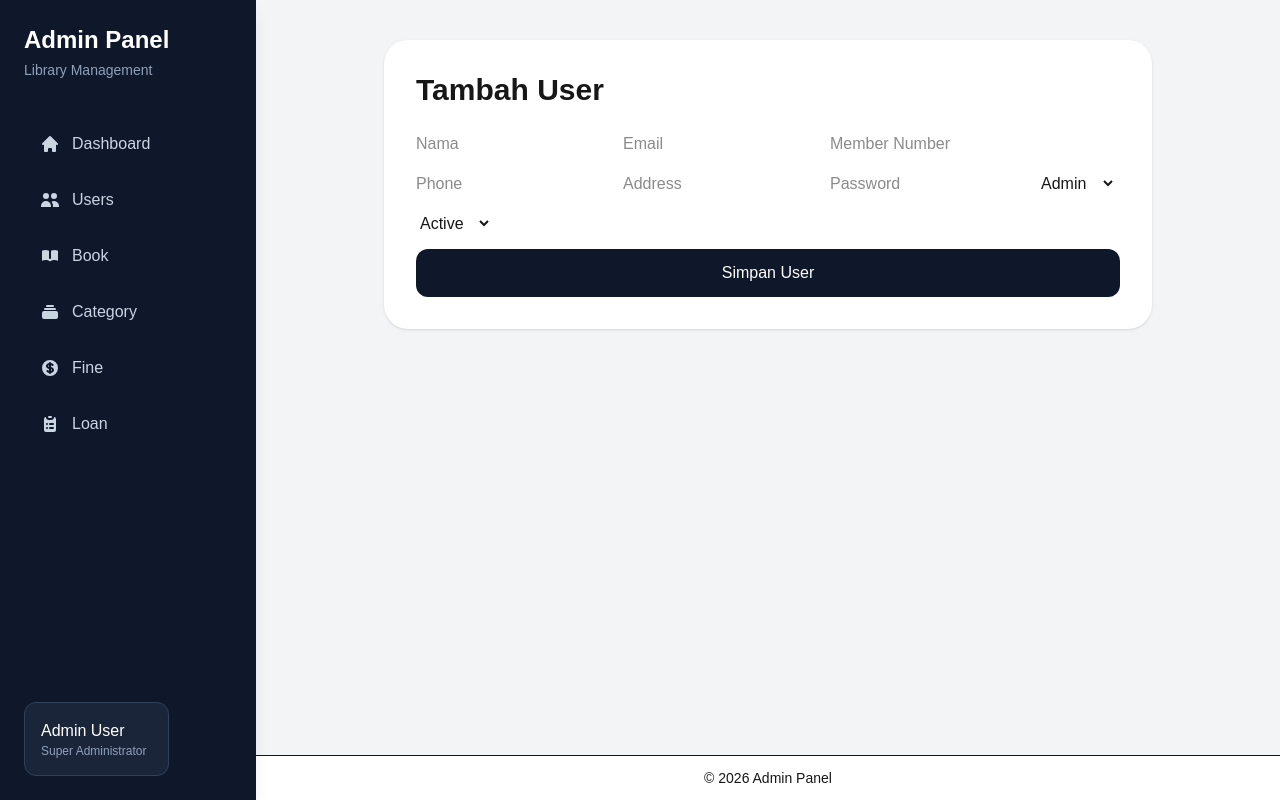
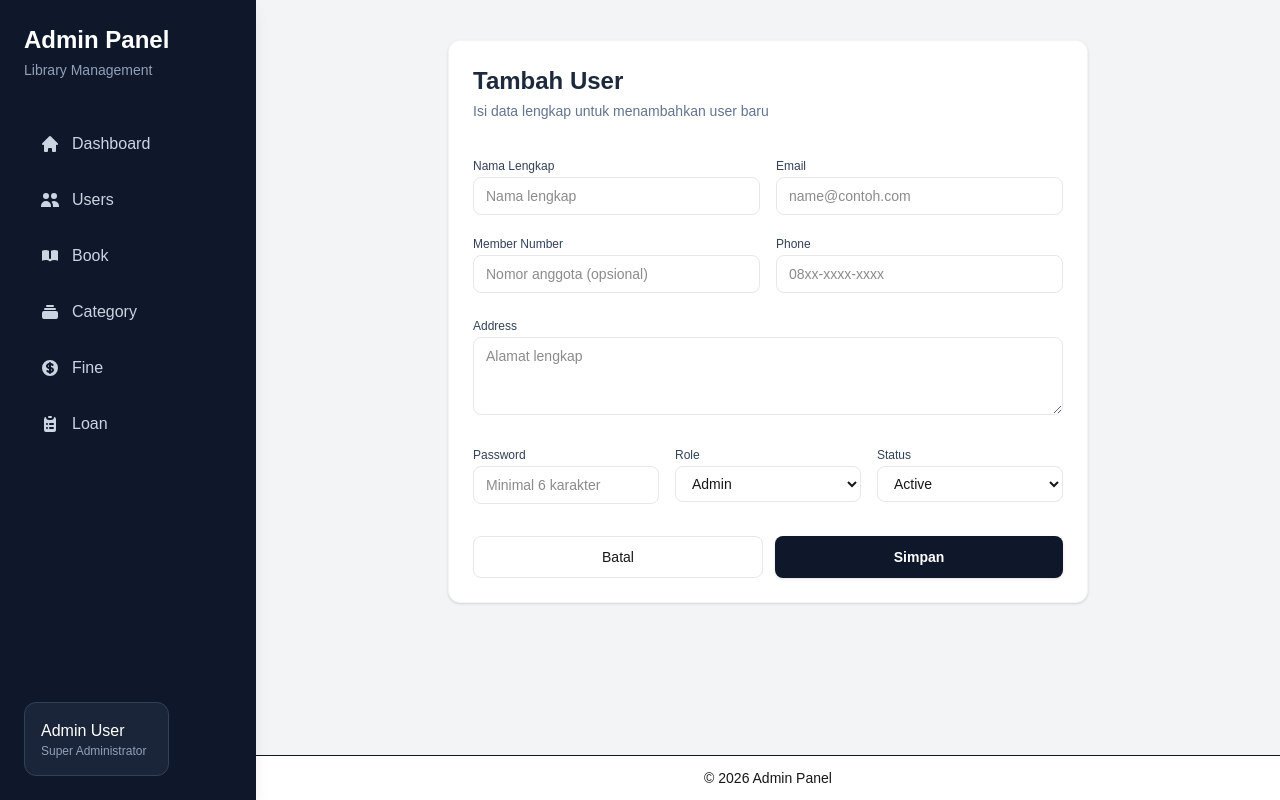
Before and after one commit to syidiqisyididiqi-hash/perpustakaan_frontend, a Next.js app: page /admin/user/create in a window 1280 px wide. Built offline with nearby package versions, Linux system fonts and the light colour scheme.

Commit message:
Update edit & create merubah tampilannya

```diff
--- a/app/admin/user/[id]/edit/page.tsx
+++ b/app/admin/user/[id]/edit/page.tsx
@@ -1,52 +1,176 @@
 "use client";
 
 import { useRouter, useParams } from "next/navigation";
-import { useState } from "react";
+import { useState, ChangeEvent, FormEvent } from "react";
 
 export default function EditUserPage() {
   const router = useRouter();
   const params = useParams();
 
   const [form, setForm] = useState({
-    name: "Dummy User",
-    email: "dummy@mail.com",
+    name: "",
+    email: "",
     role: "member",
     status: "active",
+    member_number: "",
+    phone: "",
+    address: "",
+    password: "",
   });
 
-  const handleChange = (e: any) => {
+  const handleChange = (
+    e: ChangeEvent<HTMLInputElement | HTMLTextAreaElement | HTMLSelectElement>
+  ) => {
     setForm({ ...form, [e.target.name]: e.target.value });
   };
 
-  const handleSubmit = (e: any) => {
+  const handleSubmit = (e: FormEvent<HTMLFormElement>) => {
     e.preventDefault();
     alert(`User ID ${params.id} berhasil diupdate`);
-    router.push("/admin/users");
+    router.push("/admin/user");
   };
 
   return (
-    <div className="max-w-3xl mx-auto bg-white p-8 rounded-3xl shadow">
-      <h1 className="text-3xl font-bold mb-6">Edit User</h1>
+    <div className="max-w-2xl mx-auto px-4">
+      <div className="bg-white p-6 rounded-xl shadow-sm border border-gray-100">
+        <div className="mb-8">
+          <h1 className="text-2xl font-semibold text-slate-800">
+            Edit User
+          </h1>
+          <p className="text-slate-500 text-sm mt-1">
+            Perbarui data user
+          </p>
+        </div>
 
-      <form onSubmit={handleSubmit} className="space-y-4">
-        <input name="name" value={form.name} onChange={handleChange} className="input" />
-        <input name="email" value={form.email} onChange={handleChange} className="input" />
+        <form onSubmit={handleSubmit} className="space-y-5">
+          <div className="grid md:grid-cols-2 gap-4">
+            <div className="space-y-1">
+              <label className="text-xs font-medium text-slate-700">
+                Nama Lengkap
+              </label>
+              <input
+                name="name"
+                value={form.name}
+                onChange={handleChange}
+                className="w-full px-3 py-2 rounded-lg border border-gray-200 text-sm focus:ring-1 focus:ring-slate-300 outline-none"
+              />
+            </div>
 
-        <select name="role" value={form.role} onChange={handleChange} className="input">
+            <div className="space-y-1">
+              <label className="text-xs font-medium text-slate-700">
+                Email
+              </label>
+              <input
+                name="email"
+                value={form.email}
+                onChange={handleChange}
+                className="w-full px-3 py-2 rounded-lg border border-gray-200 text-sm focus:ring-1 focus:ring-slate-300 outline-none"
+              />
+            </div>
+
+            <div className="space-y-1">
+              <label className="text-xs font-medium text-slate-700">
+                Member Number
+              </label>
+              <input
+                name="member_number"
+                value={form.member_number}
+                onChange={handleChange}
+                className="w-full px-3 py-2 rounded-lg border border-gray-200 text-sm focus:ring-1 focus:ring-slate-300 outline-none"
+              />
+            </div>
+
+            <div className="space-y-1">
+              <label className="text-xs font-medium text-slate-700">
+                Phone
+              </label>
+              <input
+                name="phone"
+                value={form.phone}
+                onChange={handleChange}
+                className="w-full px-3 py-2 rounded-lg border border-gray-200 text-sm focus:ring-1 focus:ring-slate-300 outline-none"
+              />
+            </div>
+          </div>
+
+          <div className="space-y-1">
+            <label className="text-xs font-medium text-slate-700">
+              Address
+            </label>
+            <textarea
+              name="address"
+              value={form.address}
+              onChange={handleChange}
+              rows={3}
+              className="w-full px-3 py-2 rounded-lg border border-gray-200 text-sm focus:ring-1 focus:ring-slate-300 outline-none"
+            />
+          </div>
+
+          <div className="grid md:grid-cols-3 gap-4">
+            <div className="space-y-1">
+              <label className="text-xs font-medium text-slate-700">
+                Password
+              </label>
+              <input
+                type="password"
+                name="password"
+                value={form.password}
+                onChange={handleChange}
+                placeholder="Kosongkan jika tidak diubah"
+                className="w-full px-3 py-2 rounded-lg border border-gray-200 text-sm focus:ring-1 focus:ring-slate-300 outline-none"
+              />
+            </div>
+
+            <div className="space-y-1">
+              <label className="text-xs font-medium text-slate-700">
+                Role
+              </label>
+              <select
+                name="role"
+                value={form.role}
+                onChange={handleChange}
+                className="w-full px-3 py-2 rounded-lg border border-gray-200 text-sm focus:ring-1 focus:ring-slate-300 outline-none"
+              >
                 <option value="admin">Admin</option>
                 <option value="staff">Staff</option>
                 <option value="member">Member</option>
               </select>
+            </div>
 
-        <select name="status" value={form.status} onChange={handleChange} className="input">
+            <div className="space-y-1">
+              <label className="text-xs font-medium text-slate-700">
+                Status
+              </label>
+              <select
+                name="status"
+                value={form.status}
+                onChange={handleChange}
+                className="w-full px-3 py-2 rounded-lg border border-gray-200 text-sm focus:ring-1 focus:ring-slate-300 outline-none"
+              >
                 <option value="active">Active</option>
                 <option value="inactive">Inactive</option>
               </select>
+            </div>
+          </div>
 
-        <button className="w-full bg-slate-900 text-white py-3 rounded-xl">
-          Update User
+          <div className="flex gap-3 pt-3">
+            <button
+              type="button"
+              onClick={() => router.back()}
+              className="flex-1 py-2.5 rounded-lg border border-gray-200 text-sm font-medium hover:bg-slate-50 transition"
+            >
+              Batal
             </button>
+
+            <button
+              type="submit"
+              className="flex-1 bg-slate-900 text-white py-2.5 rounded-lg text-sm font-semibold hover:bg-slate-700 shadow-sm transition"
+            >
+              Update
+            </button>
+          </div>
         </form>
+      </div>
     </div>
   );
 }
--- a/app/admin/user/create/page.tsx
+++ b/app/admin/user/create/page.tsx
@@ -1,7 +1,7 @@
 "use client";
 
 import { useRouter } from "next/navigation";
-import { useState } from "react";
+import { useState, ChangeEvent, FormEvent } from "react";
 
 export default function CreateUserPage() {
   const router = useRouter();
@@ -17,44 +17,152 @@ export default function CreateUserPage() {
     password: "",
   });
 
-  const handleChange = (e: any) => {
+  const handleChange = (e: ChangeEvent<HTMLInputElement | HTMLTextAreaElement | HTMLSelectElement>) => {
     setForm({ ...form, [e.target.name]: e.target.value });
   };
 
-  const handleSubmit = (e: any) => {
+  const handleSubmit = (e: FormEvent<HTMLFormElement>) => {
     e.preventDefault();
     alert("User berhasil ditambahkan (dummy)");
-    router.push("/admin/users");
+    router.push("/admin/user");
   };
 
   return (
-    <div className="max-w-3xl mx-auto bg-white p-8 rounded-3xl shadow">
-      <h1 className="text-3xl font-bold mb-6">Tambah User</h1>
+    <div className="max-w-2xl mx-auto px-4">
+      <div className="bg-white p-6 rounded-xl shadow-sm border border-gray-100">
+        <div className="mb-8">
+          <h1 className="text-2xl font-semibold text-slate-800">Tambah User</h1>
+          <p className="text-slate-500 text-sm mt-1">
+            Isi data lengkap untuk menambahkan user baru
+          </p>
+        </div>
 
-      <form onSubmit={handleSubmit} className="space-y-4">
-        <input name="name" placeholder="Nama" onChange={handleChange} className="input" />
-        <input name="email" placeholder="Email" onChange={handleChange} className="input" />
-        <input name="member_number" placeholder="Member Number" onChange={handleChange} className="input" />
-        <input name="phone" placeholder="Phone" onChange={handleChange} className="input" />
-        <input name="address" placeholder="Address" onChange={handleChange} className="input" />
+        <form onSubmit={handleSubmit} className="space-y-5">
+          <div className="grid md:grid-cols-2 gap-4">
+            <div className="space-y-1">
+              <label className="text-xs font-medium text-slate-700">
+                Nama Lengkap
+              </label>
+              <input
+                name="name"
+                onChange={handleChange}
+                placeholder="Nama lengkap"
+                className="w-full px-3 py-2 rounded-lg border border-gray-200 text-sm focus:ring-1 focus:ring-slate-300 outline-none"
+              />
+            </div>
 
-        <input type="password" name="password" placeholder="Password" onChange={handleChange} className="input" />
+            <div className="space-y-1">
+              <label className="text-xs font-medium text-slate-700">
+                Email
+              </label>
+              <input
+                name="email"
+                onChange={handleChange}
+                placeholder="name@contoh.com"
+                className="w-full px-3 py-2 rounded-lg border border-gray-200 text-sm focus:ring-1 focus:ring-slate-300 outline-none"
+              />
+            </div>
 
-        <select name="role" onChange={handleChange} className="input">
+            <div className="space-y-1">
+              <label className="text-xs font-medium text-slate-700">
+                Member Number
+              </label>
+              <input
+                name="member_number"
+                onChange={handleChange}
+                placeholder="Nomor anggota (opsional)"
+                className="w-full px-3 py-2 rounded-lg border border-gray-200 text-sm focus:ring-1 focus:ring-slate-300 outline-none"
+              />
+            </div>
+
+            <div className="space-y-1">
+              <label className="text-xs font-medium text-slate-700">
+                Phone
+              </label>
+              <input
+                name="phone"
+                onChange={handleChange}
+                placeholder="08xx-xxxx-xxxx"
+                className="w-full px-3 py-2 rounded-lg border border-gray-200 text-sm focus:ring-1 focus:ring-slate-300 outline-none"
+              />
+            </div>
+          </div>
+
+          <div className="space-y-1">
+            <label className="text-xs font-medium text-slate-700">
+              Address
+            </label>
+            <textarea
+              name="address"
+              onChange={handleChange}
+              placeholder="Alamat lengkap"
+              rows={3}
+              className="w-full px-3 py-2 rounded-lg border border-gray-200 text-sm focus:ring-1 focus:ring-slate-300 outline-none"
+            />
+          </div>
+
+          <div className="grid md:grid-cols-3 gap-4">
+            <div className="space-y-1">
+              <label className="text-xs font-medium text-slate-700">
+                Password
+              </label>
+              <input
+                type="password"
+                name="password"
+                onChange={handleChange}
+                placeholder="Minimal 6 karakter"
+                className="w-full px-3 py-2 rounded-lg border border-gray-200 text-sm focus:ring-1 focus:ring-slate-300 outline-none"
+              />
+            </div>
+
+            <div className="space-y-1">
+              <label className="text-xs font-medium text-slate-700">
+                Role
+              </label>
+              <select
+                name="role"
+                onChange={handleChange}
+                className="w-full px-3 py-2 rounded-lg border border-gray-200 text-sm focus:ring-1 focus:ring-slate-300 outline-none"
+              >
                 <option value="admin">Admin</option>
                 <option value="staff">Staff</option>
                 <option value="member">Member</option>
               </select>
+            </div>
 
-        <select name="status" onChange={handleChange} className="input">
+            <div className="space-y-1">
+              <label className="text-xs font-medium text-slate-700">
+                Status
+              </label>
+              <select
+                name="status"
+                onChange={handleChange}
+                className="w-full px-3 py-2 rounded-lg border border-gray-200 text-sm focus:ring-1 focus:ring-slate-300 outline-none"
+              >
                 <option value="active">Active</option>
                 <option value="inactive">Inactive</option>
               </select>
+            </div>
+          </div>
 
-        <button className="w-full bg-slate-900 text-white py-3 rounded-xl">
-          Simpan User
+          <div className="flex gap-3 pt-3">
+            <button
+              type="button"
+              onClick={() => router.back()}
+              className="flex-1 py-2.5 rounded-lg border border-gray-200 text-sm font-medium hover:bg-slate-50 transition"
+            >
+              Batal
             </button>
+
+            <button
+              type="submit"
+              className="flex-1 bg-slate-900 text-white py-2.5 rounded-lg text-sm font-semibold hover:bg-slate-700 shadow-sm transition"
+            >
+              Simpan
+            </button>
+          </div>
         </form>
+      </div>
     </div>
   );
 }
```
Lines whose indentation alone changed are shown as unchanged.
